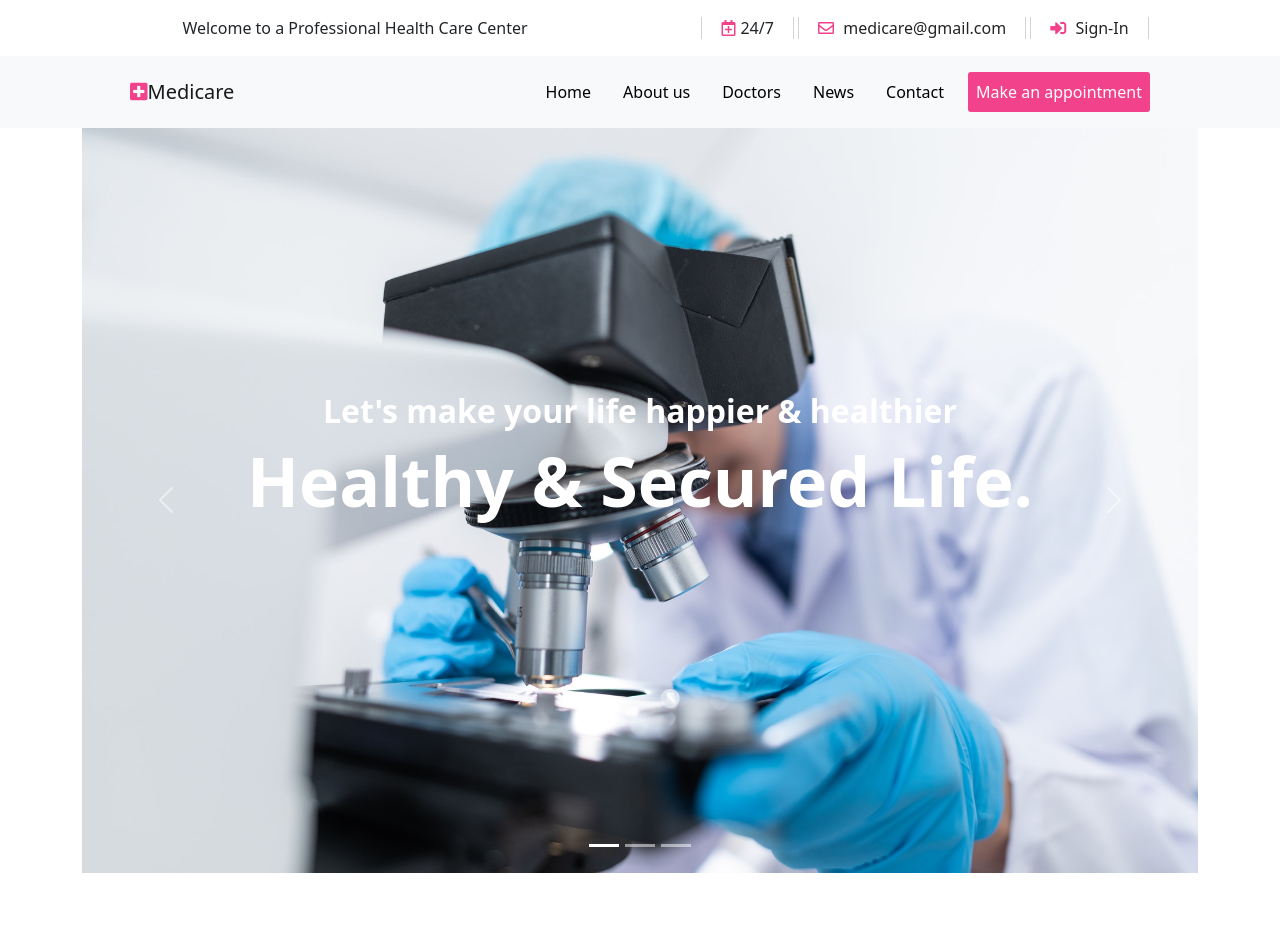
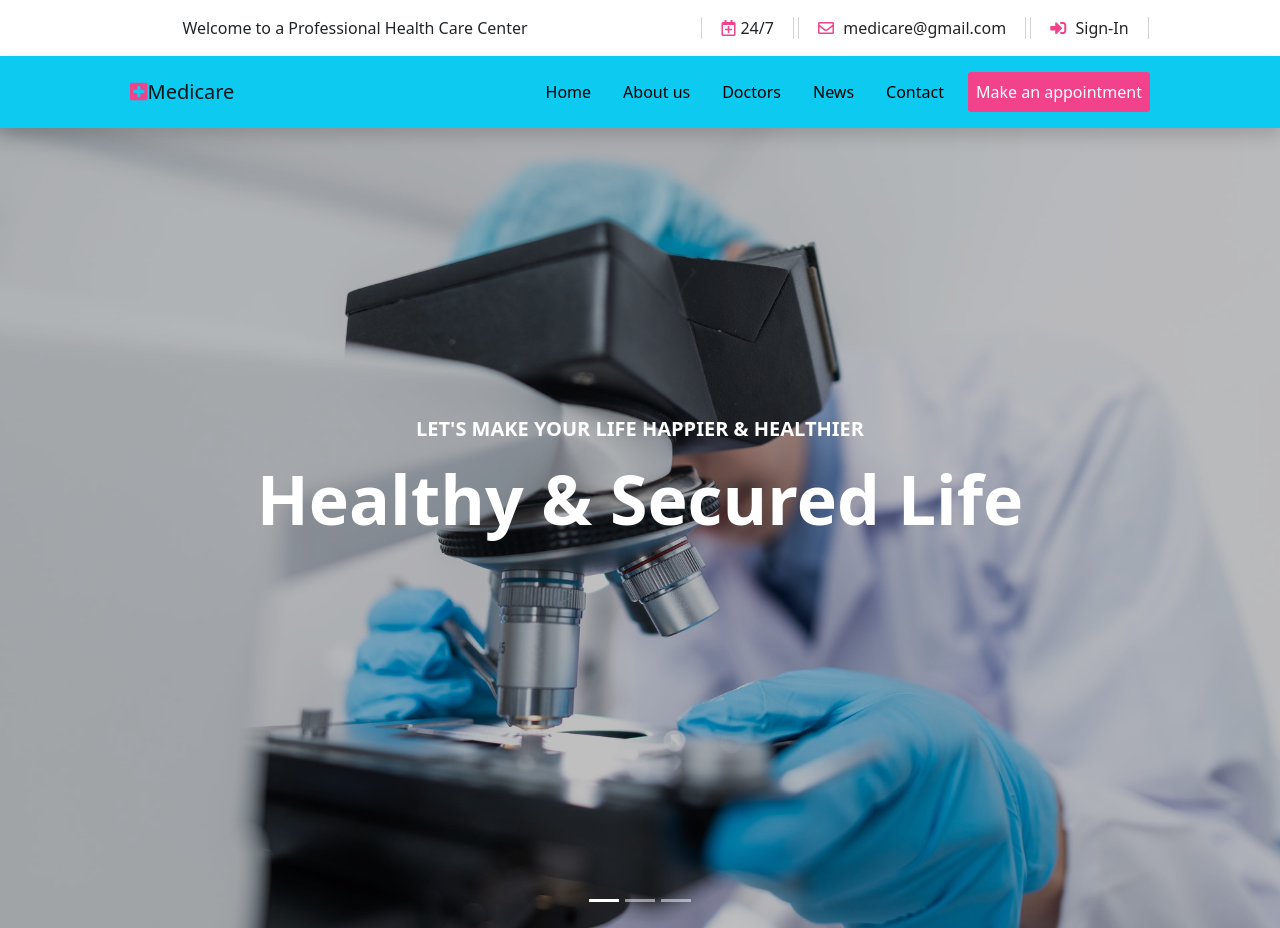
Before and after one commit to Md-Tariqul-Islam/Medicare, a PHP site: page / in a window 1280 px wide. Before the commit the page ends 873 px from the top, so only its background shows below. Run offline with PHP 8.4, Linux system fonts and the light colour scheme.

Commit message:
Fix carousel design & issues

```diff
--- a/css/style.css
+++ b/css/style.css
@@ -1,4 +1,3 @@
-
 *{
   padding: 0px;
   margin: 0px;
@@ -41,9 +40,6 @@ header span.icon {
   color: #ffffff !important;
 }
 
-.home{
-  width: 100%;
-}
 .inner-text{
   flex: 1 1 auto;
   padding: 1rem 1rem;
@@ -54,7 +50,7 @@ header span.icon {
   color: #fff;
 }
 .inner-text h3{
-  font-size: 32px;
+  font-size: 20px;
   line-height: 42px;
   font-weight: 600;
   margin-bottom: 10px;
@@ -65,3 +61,8 @@ header span.icon {
   font-weight: 700;
   margin-bottom: 10px;
 }
+
+.carousel-inner img{
+  height: 100vh;
+  filter: brightness(75%)
+}
--- a/index.php
+++ b/index.php
@@ -22,7 +22,7 @@
      <!-- Header -->
      <header>
         <div class="container pt-3">
-            <div class="row ">
+            <div class="row">
 
                 <div class="col text-center">
                     <p class="text-nowrap">Welcome to a Professional Health Care Center</p>
@@ -40,7 +40,7 @@
 
 
      <!--Menu-->
-    <nav class="navbar navbar-expand-lg navbar-light bg-light sticky-top py-3">
+    <nav class="navbar navbar-expand-lg navbar-light bg-info shadow sticky-top py-3">
       <div class="container">
         <!-- Text Logo && Icon -->
         <a class="navbar-brand ps-5" href="index.php">
@@ -73,54 +73,54 @@
             </li>
           </ul>
         </div>
+
       </div>
     </nav>
 
-    <!-- header-section end -->
 
-    <!-- home start  -->
+    <!-- Carousel  -->
     <section class="home">
-      <div class="container">
+
       <div id="carouselExampleCaptions" class="carousel slide" data-bs-ride="carousel">
+
           <div class="carousel-indicators">
-    <button type="button" data-bs-target="#carouselExampleCaptions" data-bs-slide-to="0" class="active" aria-current="true" aria-label="Slide 1"></button>
-    <button type="button" data-bs-target="#carouselExampleCaptions" data-bs-slide-to="1" aria-label="Slide 2"></button>
-    <button type="button" data-bs-target="#carouselExampleCaptions" data-bs-slide-to="2" aria-label="Slide 3"></button>
+            <button type="button" data-bs-target="#carouselExampleCaptions" data-bs-slide-to="0" class="active"></button>
+            <button type="button" data-bs-target="#carouselExampleCaptions" data-bs-slide-to="1"></button>
+            <button type="button" data-bs-target="#carouselExampleCaptions" data-bs-slide-to="2"></button>
           </div>
+
           <div class="carousel-inner">
+
               <div class="carousel-item active">
                 <img src="images/s1.jpg" class="d-block w-100" alt="...">
                 <div class="inner-text">
-        <h3>Let's make your life happier & healthier</h3>
-        <h1>Healthy & Secured Life.</h1>
+                  <h3>LET'S MAKE YOUR LIFE HAPPIER & HEALTHIER</h3>
+                  <h1>Healthy & Secured Life</h1>
                 </div>
               </div>
+
               <div class="carousel-item">
                 <img src="images/s2.jpg" class="d-block w-100" alt="...">
                 <div class="inner-text">
-        <h3>Let's make your life happier & healthier</h3>
+                  <h3>LET'S MAKE YOUR LIFE HAPPIER & HEALTHIER</h3>
                   <h1>Perfect Lifestyle</h1>
                 </div>
               </div>
+
               <div class="carousel-item">
                 <img src="images/s3.jpg" class="d-block w-100" alt="...">
                 <div class="inner-text">
-        <h3>Let's make your life happier & healthier</h3>
+                  <h3>LET'S MAKE YOUR LIFE HAPPIER & HEALTHIER</h3>
                   <h1>Your Health Necessities</h1>
                 </div>
               </div>
+
           </div>
-  <button class="carousel-control-prev" type="button" data-bs-target="#carouselExampleCaptions" data-bs-slide="prev">
-    <span class="carousel-control-prev-icon" aria-hidden="true"></span>
-    <span class="visually-hidden">Previous</span>
-  </button>
-  <button class="carousel-control-next" type="button" data-bs-target="#carouselExampleCaptions" data-bs-slide="next">
-    <span class="carousel-control-next-icon" aria-hidden="true"></span>
-    <span class="visually-hidden">Next</span>
-  </button>
+
       </div>
-      </div>
+
     </section>
+
     <!-- home end  -->
     <script src="https://cdn.jsdelivr.net/npm/bootstrap@5.0.2/dist/js/bootstrap.bundle.min.js" integrity="sha384-MrcW6ZMFYlzcLA8Nl+NtUVF0sA7MsXsP1UyJoMp4YLEuNSfAP+JcXn/tWtIaxVXM" crossorigin="anonymous"></script>
   </body>
```
Lines whose indentation alone changed are shown as unchanged.
